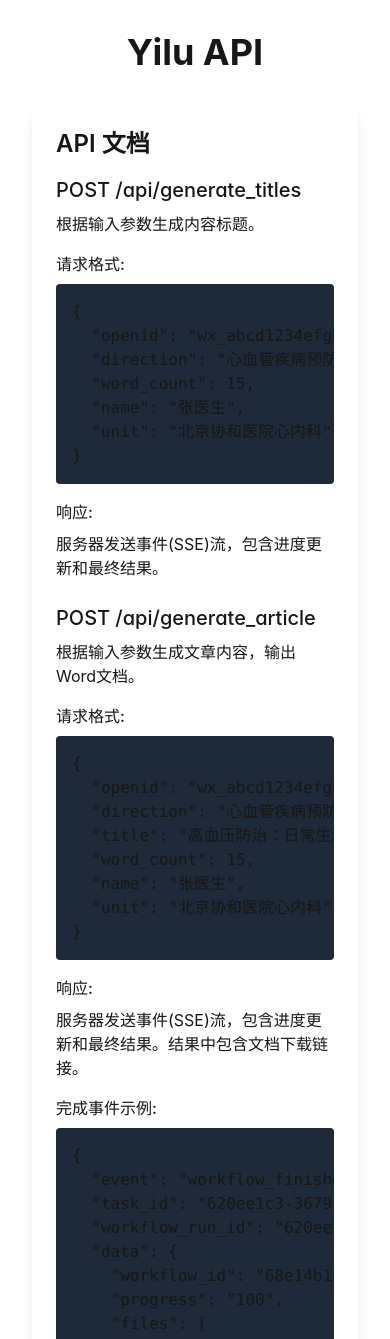
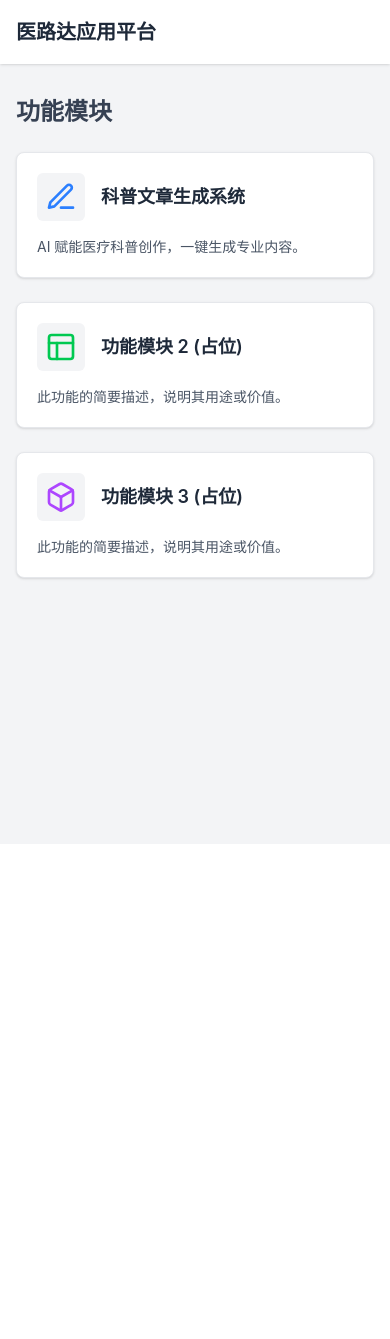
Before and after one commit to cnluocj/yilu-api, a Next.js app: page / in a window 390 px wide. Shown: the top 1339 px of the page. After the commit the page ends 844 px from the top, so only its background shows below. Built offline with nearby package versions, Linux system fonts and the light colour scheme.

Commit message:
主页改造

```diff
--- a/src/app/page.tsx
+++ b/src/app/page.tsx
@@ -1,163 +1,94 @@
+"use client"; // Keep this if client-side interactions might be added later
+
+import React from 'react';
 import Link from 'next/link'
 
-export default function Home() {
+export default function HomePage() {
+  // Placeholder data for cards (expand this later)
+  const features = [
+    {
+      title: '科普文章生成系统',
+      description: 'AI 赋能医疗科普创作，一键生成专业内容。',
+      href: '/article-generator',
+      icon: ( // Simple placeholder icon
+        <svg xmlns="http://www.w3.org/2000/svg" width="24" height="24" viewBox="0 0 24 24" fill="none" stroke="currentColor" strokeWidth="2" strokeLinecap="round" strokeLinejoin="round" className="w-8 h-8 text-blue-500">
+          <path d="M12 20h9"></path>
+          <path d="M16.5 3.5a2.12 2.12 0 0 1 3 3L7 19l-4 1 1-4Z"></path>
+        </svg>
+      )
+    },
+    {
+      title: '功能模块 2 (占位)',
+      description: '此功能的简要描述，说明其用途或价值。',
+      href: '#', // Placeholder link
+      icon: (
+         <svg xmlns="http://www.w3.org/2000/svg" width="24" height="24" viewBox="0 0 24 24" fill="none" stroke="currentColor" strokeWidth="2" strokeLinecap="round" strokeLinejoin="round" className="w-8 h-8 text-green-500">
+            <rect width="18" height="18" x="3" y="3" rx="2" ry="2"></rect>
+            <line x1="3" x2="21" y1="9" y2="9"></line>
+            <line x1="9" x2="9" y1="21" y2="9"></line>
+         </svg>
+      )
+    },
+     {
+      title: '功能模块 3 (占位)',
+      description: '此功能的简要描述，说明其用途或价值。',
+      href: '#', // Placeholder link
+      icon: (
+         <svg xmlns="http://www.w3.org/2000/svg" width="24" height="24" viewBox="0 0 24 24" fill="none" stroke="currentColor" strokeWidth="2" strokeLinecap="round" strokeLinejoin="round" className="w-8 h-8 text-purple-500">
+           <path d="M21 16V8a2 2 0 0 0-1-1.73l-7-4a2 2 0 0 0-2 0l-7 4A2 2 0 0 0 3 8v8a2 2 0 0 0 1 1.73l7 4a2 2 0 0 0 2 0l7-4A2 2 0 0 0 21 16z"></path><polyline points="3.27 6.96 12 12.01 20.73 6.96"></polyline><line x1="12" x2="12" y1="22.08" y2="12"></line>
+         </svg>
+      )
+    },
+    // Add more feature cards here as needed
+  ];
+
   return (
-    <main className="flex min-h-screen flex-col items-center justify-center p-8 sm:p-24">
-      <div className="max-w-3xl w-full">
-        <h1 className="text-4xl font-bold mb-8 text-center">Yilu API</h1>
+    <div className="min-h-screen bg-gray-100">
+      {/* Simplified Header */}
+      <header className="bg-white shadow-sm sticky top-0 z-50">
+        <nav className="max-w-7xl mx-auto px-4 sm:px-6 lg:px-8">
+          <div className="flex justify-between h-16">
+            <div className="flex items-center">
+              <span className="text-xl font-bold text-gray-800">医路达应用平台</span>
+            </div>
+            {/* Add other header elements like Search, Buttons here if needed */}
+          </div>
+        </nav>
+      </header>
 
-        <div className="bg-white/5 p-6 rounded-lg shadow-lg mb-8">
-          <h2 className="text-2xl font-semibold mb-4">API 文档</h2>
+      {/* Main Content Area */}
+      <main className="max-w-7xl mx-auto py-8 px-4 sm:px-6 lg:px-8">
+        {/* Section Title (Optional) */}
+        <h1 className="text-2xl font-semibold text-gray-700 mb-6">功能模块</h1>
 
-          <div className="mb-6">
-            <h3 className="text-xl font-medium mb-2">POST /api/generate_titles</h3>
-            <p className="mb-4">根据输入参数生成内容标题。</p>
-
-            <div className="mb-4">
-              <h4 className="font-medium mb-2">请求格式:</h4>
-              <pre className="bg-gray-800 p-4 rounded overflow-x-auto">
-                {`{
-  "openid": "wx_abcd1234efgh5678",
-  "direction": "心血管疾病预防与保健",
-  "word_count": 15,
-  "name": "张医生",
-  "unit": "北京协和医院心内科"
-}`}
-              </pre>
-            </div>
-
-            <div>
-              <h4 className="font-medium mb-2">响应:</h4>
-              <p>服务器发送事件(SSE)流，包含进度更新和最终结果。</p>
-            </div>
-          </div>
-
-          <div className="mb-6">
-            <h3 className="text-xl font-medium mb-2">POST /api/generate_article</h3>
-            <p className="mb-4">根据输入参数生成文章内容，输出Word文档。</p>
-
-            <div className="mb-4">
-              <h4 className="font-medium mb-2">请求格式:</h4>
-              <pre className="bg-gray-800 p-4 rounded overflow-x-auto">
-                {`{
-  "openid": "wx_abcd1234efgh5678",
-  "direction": "心血管疾病预防与保健",
-  "title": "高血压防治：日常生活中的饮食调理与血压监测",
-  "word_count": 15,
-  "name": "张医生",
-  "unit": "北京协和医院心内科"
-}`}
-              </pre>
-            </div>
-
-            <div className="mb-4">
-              <h4 className="font-medium mb-2">响应:</h4>
-              <p>服务器发送事件(SSE)流，包含进度更新和最终结果。结果中包含文档下载链接。</p>
-            </div>
-
-            <div>
-              <h4 className="font-medium mb-2">完成事件示例:</h4>
-              <pre className="bg-gray-800 p-4 rounded overflow-x-auto">
-                {`{
-  "event": "workflow_finished",
-  "task_id": "620ee1c3-3679-4852-b4cc-339b0a1bc419",
-  "workflow_run_id": "620ee1c3-3679-4852-b4cc-339b0a1bc419",
-  "data": {
-    "workflow_id": "68e14b11-c091-4499-ae78-fb77c062ad73",
-    "progress": "100",
-    "files": [
-      {
-        "url": "http://sandboxai.jinzhibang.com.cn/files/tools/e4d272f1-3003-4c0a-a5e5-449c6d2ca48d.docx?timestamp=1743492930&nonce=e468bd528f2acc6c28b06728cc7ce8cd&sign=-oYdGyEXtIGREOguq35m_LsDfnSZYFxwzToPoSxxgfc="
-      }
-    ],
-    "elapsed_time": "12.5",
-    "status": "succeeded"
-  }
-}`}
-              </pre>
-            </div>
-          </div>
+        {/* Grid Layout for Cards */}
+        <div className="grid grid-cols-1 gap-6 sm:grid-cols-2 lg:grid-cols-3 xl:grid-cols-4">
+          {features.map((feature) => (
+            <Link key={feature.title} href={feature.href} legacyBehavior>
+              <a className="group block bg-white rounded-lg shadow-sm border border-gray-200 hover:shadow-md transition-shadow duration-200 overflow-hidden">
+                <div className="p-5">
+                  <div className="flex items-center mb-4">
+                    <div className="flex-shrink-0 bg-gray-100 rounded-md p-2 mr-4">
+                      {feature.icon}
+                    </div>
+                    <h3 className="text-lg font-semibold text-gray-800 group-hover:text-blue-600 transition-colors duration-200">
+                      {feature.title}
+                    </h3>
+                  </div>
+                  <p className="text-sm text-gray-600 line-clamp-2"> {/* Limits description to 2 lines */}
+                    {feature.description}
+                  </p>
+                  {/* Add placeholder for tags/stats later if needed */}
+                   {/* <div className="mt-4 flex items-center justify-between text-xs text-gray-500">
+                     <span>tag</span>
+                     <span>stats</span>
+                   </div> */}
+                </div>
+              </a>
+            </Link>
+          ))}
         </div>
-
-        <div className="bg-white/5 p-6 rounded-lg shadow-lg mb-8">
-          <h2 className="text-2xl font-semibold mb-4">当前实现</h2>
-          <p className="mb-4">
-            API 已支持将请求转发到 Dify 服务。您可以通过修改环境变量在模拟数据和实际 API 间切换。
-          </p>
-
-          <div className="flex gap-4">
-            <Link
-              href="/test.html"
-              className="inline-block bg-blue-600 hover:bg-blue-700 text-white font-bold py-2 px-4 rounded"
-            >
-              在浏览器中测试
-            </Link>
-
-            <a
-              href="https://github.com/yourusername/yilu-api"
-              target="_blank"
-              rel="noopener noreferrer"
-              className="inline-block bg-gray-600 hover:bg-gray-700 text-white font-bold py-2 px-4 rounded"
-            >
-              查看源代码
-            </a>
-          </div>
-        </div>
-
-        <div className="bg-white/5 p-6 rounded-lg shadow-lg">
-          <h2 className="text-2xl font-semibold mb-4">配置</h2>
-          <p className="mb-4">
-            使用 <code className="bg-gray-800 px-2 py-1 rounded">.env.local</code> 文件配置 Dify API 参数。查看 README 获取更多信息。
-          </p>
-
-          <pre className="bg-gray-800 p-4 rounded overflow-x-auto mb-4">
-            {`# Dify API配置
-DIFY_API_KEY=your_api_key_here
-DIFY_BASE_URL=http://sandboxai.jinzhibang.com.cn
-DIFY_API_URL=http://sandboxai.jinzhibang.com.cn/v1
-DIFY_WORKFLOW_ID=your_workflow_id_here
-
-# 设置为true使用模拟数据，false使用实际Dify API
-USE_MOCK_DATA=false
-
-# 服务运行在端口9090
-# 启动命令: npm run dev`}
-          </pre>
-        </div>
-
-        <div className="bg-white/5 p-6 rounded-lg shadow-lg">
-          <h2 className="text-2xl font-semibold mb-4">相关链接</h2>
-          <ul className="list-disc pl-6">
-            <li>
-              <a
-                href="/article-generator.html"
-                target="_blank"
-                className="text-blue-400 hover:text-blue-300"
-              >
-                科普文章生成系统（内部工具）
-              </a>
-            </li>
-            <li>
-              <a
-                href="/test-unified.html"
-                target="_blank"
-                className="text-blue-400 hover:text-blue-300"
-              >
-                API测试页面（标题生成与文章生成）
-              </a>
-            </li>
-            <li>
-              <a
-                href="/test-unified.html#quota"
-                target="_blank"
-                className="text-blue-400 hover:text-blue-300"
-              >
-                用户配额管理（查询与添加配额）
-              </a>
-            </li>
-          </ul>
-        </div>
-      </div>
-    </main>
-  )
+      </main>
+    </div>
+  );
 }
```
